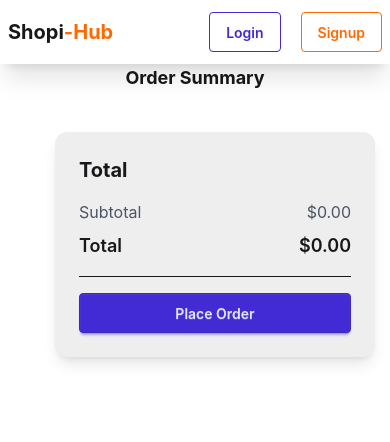
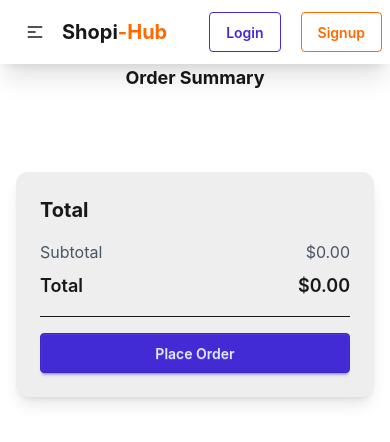
Before and after one commit to SoumenSen31/E-commerce-Website, a React (Vite) app in the folder E-Commerce-Website/: page /checkout in a window 390 px wide. Shown: the top 442 px of the page. Built offline with nearby package versions, Linux system fonts and the light colour scheme.

Commit message:
wohoooo project done 🎉

```diff
--- a/E-Commerce-Website/src/components/Navbar.jsx
+++ b/E-Commerce-Website/src/components/Navbar.jsx
@@ -8,6 +8,28 @@ const Navbar = () => {
     <div className="">
       <div className="sticky top-0 z-50 lg:px-10 navbar backdrop-blur-lg shadow-xl">
         <div className="navbar-start">
+          <div className="dropdown">
+            <div tabIndex={0} role="button" className="btn btn-ghost lg:hidden">
+              <svg
+                xmlns="http://www.w3.org/2000/svg"
+                className="h-5 w-5"
+                fill="none"
+                viewBox="0 0 24 24"
+                stroke="currentColor"
+              >
+                <path
+                  strokeLinecap="round"
+                  strokeLinejoin="round"
+                  strokeWidth="2"
+                  d="M4 6h16M4 12h8m-8 6h16"
+                />
+              </svg>
+            </div>
+            <ul tabIndex={0} className="menu menu-sm dropdown-content mt-3 z-[1] p-2 shadow bg-base-100 rounded-box w-52">
+              <li><Link to="/">Home</Link></li>
+              <li><Link to="/checkout">Cart</Link></li>
+            </ul>
+          </div>
           <Link to="/" className="font-bold text-xl">
             Shopi<span className="text-orange-500">-Hub</span>
           </Link>
@@ -24,11 +46,21 @@ const Navbar = () => {
         </div>
         {!user ? (
           <div className="navbar-end gap-5">
-            <Link to="/auth" className="btn btn-outline btn-primary">
+            {/* <Link to="/auth" className="btn btn-outline btn-primary">
               Login
             </Link>
             <Link
               to="/auth"
+              className="btn btn-outline text-orange-500 border border-orange-500 hover:bg-orange-500 hover:text-white"
+            >
+              Signup
+            </Link> */}
+            <Link to="/auth?mode=login" className="btn btn-outline btn-primary">
+              Login
+            </Link>
+
+            <Link
+              to="/auth?mode=signup"
               className="btn btn-outline text-orange-500 border border-orange-500 hover:bg-orange-500 hover:text-white"
             >
               Signup
--- a/E-Commerce-Website/src/pages/Auth.jsx
+++ b/E-Commerce-Website/src/pages/Auth.jsx
@@ -1,9 +1,21 @@
+import { useSearchParams } from "react-router-dom";
 import React, { useContext, useState } from "react";
 import { useForm } from "react-hook-form";
 import { AuthContext } from "../context/AuthContext";
 import { useNavigate } from "react-router-dom";
+import { useEffect } from "react";
 const Auth = () => {
+  // const [mode, setMode] = useState("signup");
+  const [searchParams] = useSearchParams();
   const [mode, setMode] = useState("signup");
+
+  useEffect(() => {
+    const urlMode = searchParams.get("mode");
+    if (urlMode === "login" || urlMode === "signup") {
+      setMode(urlMode);
+    }
+  }, [searchParams]);
+
   const {
     register,
     handleSubmit,
--- a/E-Commerce-Website/src/pages/Checkout.jsx
+++ b/E-Commerce-Website/src/pages/Checkout.jsx
@@ -2,8 +2,12 @@ import React, { useContext } from "react";
 import { CartContext } from "../context/CartContext";
 
 const Checkout = () => {
-  const { updateQuantity, removeFromCart, getCartItemsWithProducts, getCartTotal } =
-    useContext(CartContext);
+  const {
+    updateQuantity,
+    removeFromCart,
+    getCartItemsWithProducts,
+    getCartTotal,
+  } = useContext(CartContext);
 
   const cartItems = getCartItemsWithProducts();
   const getTotal = getCartTotal();
@@ -12,38 +16,39 @@ const Checkout = () => {
     <>
       <p className="text-lg font-bold mb-2 text-center">Order Summary</p>
 
-      <div className="flex justify-center items-start gap-10 mt-10">
-
+      <div className="flex flex-col lg:flex-row justify-center items-center lg:items-start gap-10 mt-10 px-4">
         {/* Cart Items */}
-        <div className="flex flex-col gap-4">
-          {cartItems.map((item,index) => (
-            <div key={item.id} className="w-120 border border-neutral-700">
+        <div className="flex flex-col gap-4 w-full lg:w-auto">
+          {cartItems.map((item, index) => (
+            <div
+              key={item.id}
+              className="w-full lg:w-[40rem] border border-neutral-700"
+            >
               <ul className="list bg-base-100 rounded-box shadow-md">
                 <li className="list-row items-center">
-
-                  <div className="text-4xl font-thin opacity-30 tabular-nums">
-                    {index+1}
+                  <div className="text-2xl lg:text-4xl font-thin opacity-30 tabular-nums hidden sm:block">
+                    {index + 1}
                   </div>
 
                   <div>
                     <img
-                      className="size-15 rounded-box"
+                      className="size-16 rounded-box object-cover"
                       src={item.product.image}
                     />
                   </div>
 
                   <div className="list-col-grow">
-                    <div className="font-bold">{item.product.name}</div>
+                    <div className="font-bold text-sm sm:text-base">
+                      {item.product.name}
+                    </div>
                     <div className="text-xs uppercase font-semibold opacity-60">
                       {item.product.price}
                     </div>
                   </div>
 
                   <div>
-                    <form className="max-w-xs">
-
+                    <div className="flex flex-col items-center gap-2">
                       <div className="flex items-center border border-neutral-300 rounded-lg overflow-hidden w-fit">
-
                         <button
                           type="button"
                           className="px-3 py-2 bg-base-200 hover:bg-base-300 transition"
@@ -67,7 +72,6 @@ const Checkout = () => {
                         >
                           +
                         </button>
-
                       </div>
 
                       <p className="text-center font-bold">
@@ -80,10 +84,8 @@ const Checkout = () => {
                       >
                         Remove
                       </button>
-
-                    </form>
+                    </div>
                   </div>
-
                 </li>
               </ul>
             </div>
@@ -91,8 +93,7 @@ const Checkout = () => {
         </div>
 
         {/* Order Summary Card */}
-        <div className="bg-base-300 shadow-lg rounded-xl p-6 w-80">
-
+        <div className="bg-base-300 shadow-lg rounded-xl p-6 w-full max-w-sm lg:w-80">
           <h2 className="text-xl font-bold mb-4">Total</h2>
 
           <div className="flex justify-between text-gray-600 mb-2">
@@ -107,12 +108,13 @@ const Checkout = () => {
 
           <hr className="mb-4" />
 
-          <button onClick={()=>alert("Order Placed")} className="btn btn-primary w-full">
+          <button
+            onClick={() => alert("Order Placed")}
+            className="btn btn-primary w-full"
+          >
             Place Order
           </button>
-
         </div>
-
       </div>
     </>
   );
--- a/E-Commerce-Website/src/pages/Home.jsx
+++ b/E-Commerce-Website/src/pages/Home.jsx
@@ -6,18 +6,22 @@ const Home = () => {
   const products = getProducts();
   return (
     <>
-      <div className="flex justify-center items-center flex-col mt-20 tracking-wide">
-        <h1 className="text-5xl font-bold ">Welcome to the Shopi-<span className="text-orange-500">Hub</span></h1>
+      <div className="flex justify-center items-center flex-col mt-10 lg:mt-20 tracking-wide px-5 text-center">
+        <h1 className="text-3xl lg:text-5xl font-bold ">
+          Welcome to the Shopi-<span className="text-orange-500">Hub</span>
+        </h1>
         <p className="mt-5 text-neutral-300">
           Discover out new and exclusive products
         </p>
       </div>
-      <div className=" w-full h-auto px-20">
-        <h1 className="px-20 mt-5 text-3xl font-bold ">Our Products</h1>
+      <div className="w-full h-auto px-5 lg:px-20">
+        <h1 className="lg:px-20 mt-5 text-3xl font-bold text-center lg:text-left">
+          Our Products
+        </h1>
 
         <div className="py-5 flex flex-wrap gap-10 justify-center">
           {products.map((product) => (
-            <ProductCard product={product} key={product.id}/>
+            <ProductCard product={product} key={product.id} />
           ))}
         </div>
       </div>
--- a/E-Commerce-Website/src/pages/ProductDetails.jsx
+++ b/E-Commerce-Website/src/pages/ProductDetails.jsx
@@ -22,16 +22,16 @@ const ProductDetails = () => {
     ? `(${productInCaart.quantity})`
     : "";
   return (
-    <div className="flex justify-center items-center min-h-[80vh]">
-      <div className="bg-neutral-700 w-[50vw] h-auto flex justify-center items-center ">
-        <div className="flex-1 bg-white p-4 ">
+    <div className="flex justify-center items-center min-h-[80vh] py-10 px-4">
+      <div className="bg-neutral-700 w-full lg:w-[60vw] h-auto flex flex-col lg:flex-row justify-center items-center rounded-xl overflow-hidden shadow-2xl">
+        <div className="flex-1 bg-white p-4 w-full">
           <img
             className="bg-contain w-full"
             src={product.image}
             alt={product.name}
           />
         </div>
-        <div className="flex-1 p-4 flex flex-col">
+        <div className="flex-1 p-8 flex flex-col w-full">
           <button
             onClick={() => navigate("/")}
             className="btn btn-dash border-neutral-500 text-neutral-500 hover:text-white hover:bg-transparent hover:border-white mb-2"
```
